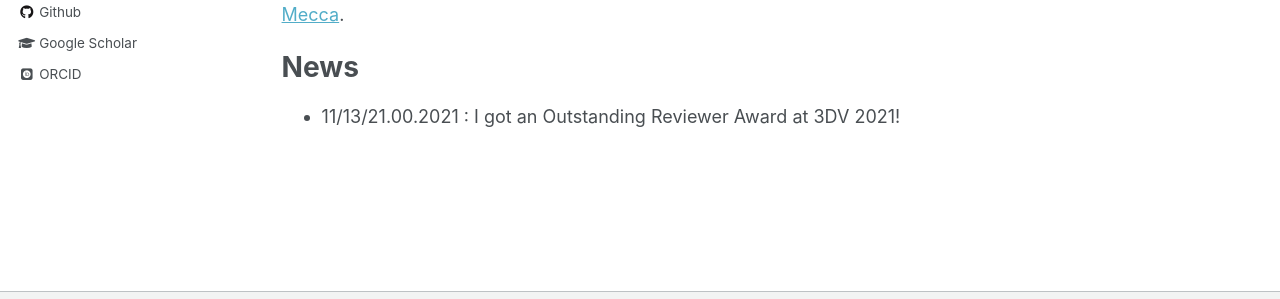
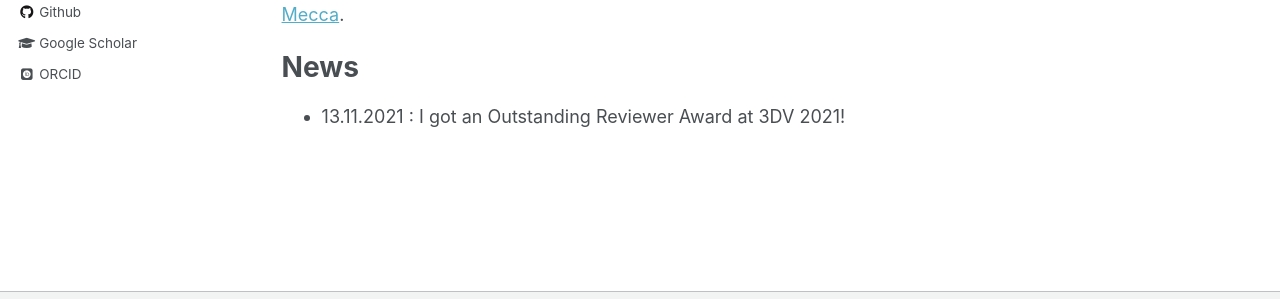
Before and after one commit to zorah/zorah.github.io, a Jekyll site: the page built from _pages/about.md, in a window 1280 px wide. Shown: the part 453-752 px from the top of the page. Built offline with Jekyll 4.4.1, drawn with Linux system fonts in a browser that asks for light colours; some web fonts are replaced.

Commit message:
date format news

```diff
--- a/_includes/archive-news.html
+++ b/_includes/archive-news.html
@@ -15,7 +15,7 @@
 <div class="{{ include.type | default: "list" }}__item">
   <article class="archive__item" itemscope itemtype="http://schema.org/CreativeWork">
     <li>
-    {{ post.date | default: "1900-01-01" | date: "%D.%M.%Y" }} : {{ title }}
+    {{ post.date | default: "1900-01-01" | date: "%d.%m.%Y" }} : {{ title }}
     </li>
  </article>
 </div>
```
